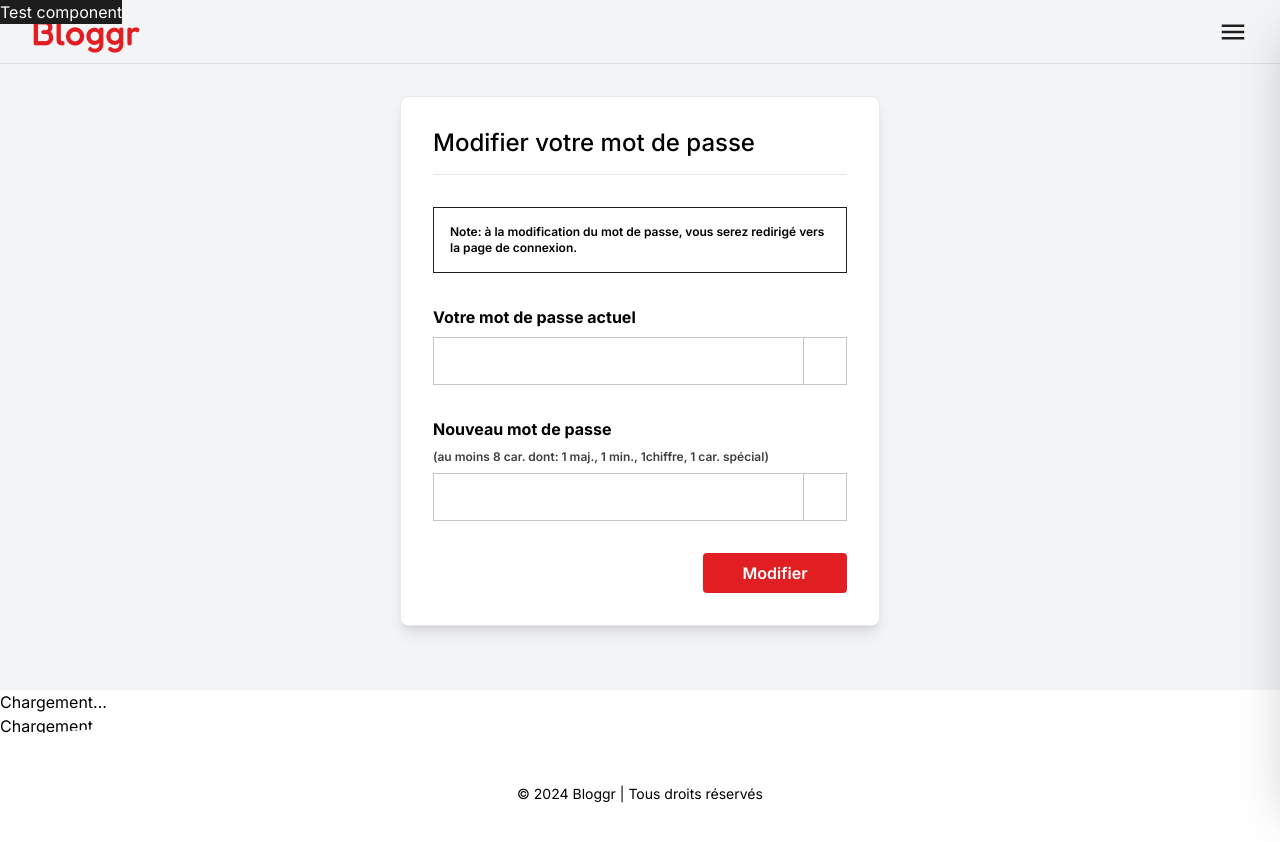
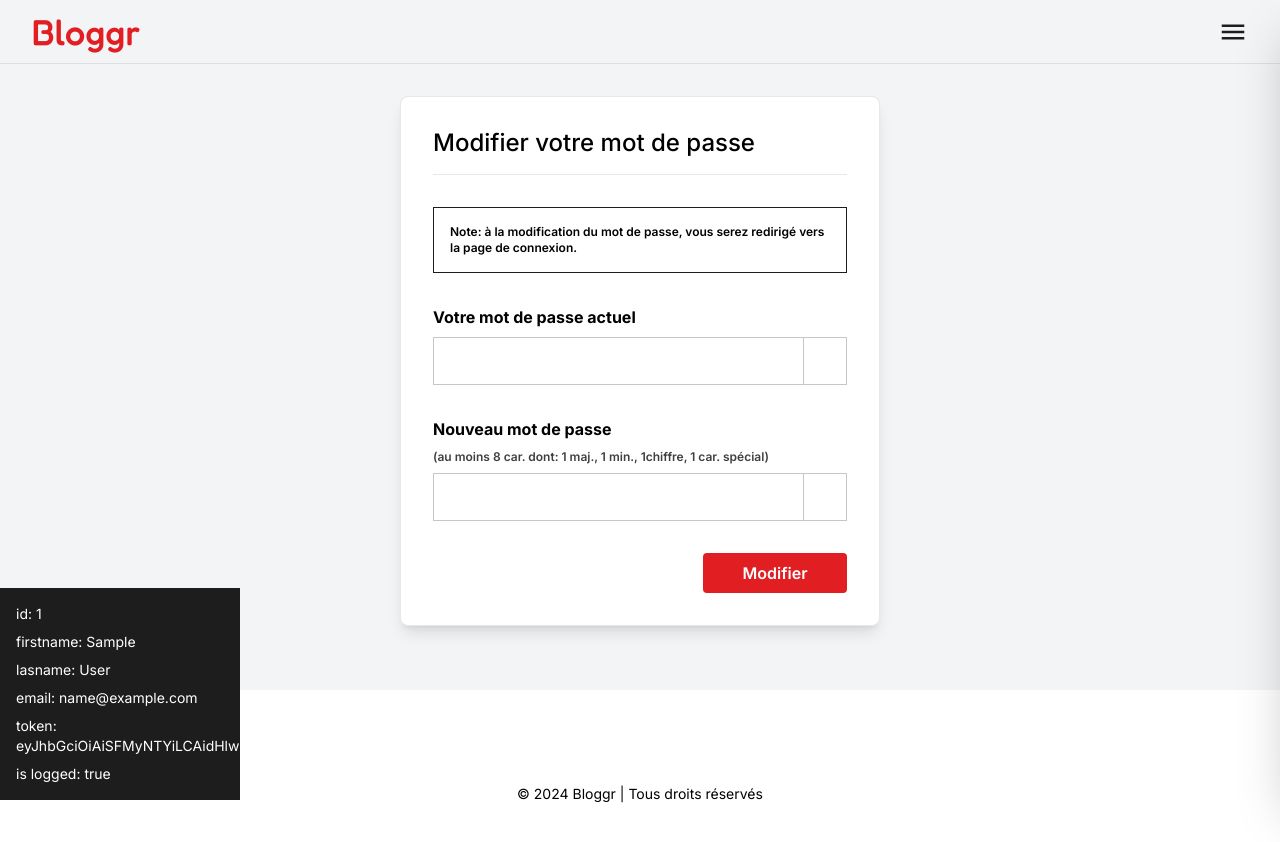
Before and after one commit to Efyx-07/bloggr_frontend, a Next.js app: page /dashboard/compte in a window 1280 px wide. Shown: the top 842 px of the page. Built offline with nearby package versions, Linux system fonts and the light colour scheme; no server answers; sample sign-in values are in the browser's storage; some icons are missing.

Commit message:
app init

```diff
--- /dev/null
+++ b/src/app-initializer/index.tsx
@@ -0,0 +1,29 @@
+'use client';
+
+import useAdminStore from '@/stores/adminStore';
+import { useEffect } from 'react';
+
+// Wrapper pour initialiser l'app avec les méthodes données
+// ===========================================================================================
+export function AppInitializer({ children }: { children: React.ReactNode }) {
+  const { setAdminData } = useAdminStore();
+  useEffect(() => loadDataFromLocalStorage(setAdminData), []);
+  return <>{children}</>;
+}
+
+// Récupère les données du local storage (admin et token) et met à jour la méthode du store
+// ===========================================================================================
+function loadDataFromLocalStorage(
+  setAdminData: (data: { admin: any; token: string }) => void,
+) {
+  const storedAdmin = localStorage.getItem('admin');
+  const storedToken = localStorage.getItem('token');
+  if (storedAdmin && storedToken) {
+    try {
+      const parsedAdmin = JSON.parse(storedAdmin);
+      setAdminData({ admin: parsedAdmin, token: storedToken });
+    } catch (error) {
+      console.error('Erreur lors de la récupération des données admin:', error);
+    }
+  }
+}
--- a/src/app/layout.tsx
+++ b/src/app/layout.tsx
@@ -1,5 +1,6 @@
 import type { Metadata } from 'next';
 import Providers from './providers';
+import { AppInitializer } from '@/app-initializer';
 import { Inter } from 'next/font/google';
 import Header from '@/components/Header';
 import Footer from '@/components/Footer';
@@ -21,12 +22,14 @@ export default function RootLayout({
   return (
     <html lang="en">
       <body className={inter.className}>
+        <AppInitializer>
           <Providers>
             <Header />
             {children}
             <Footer />
             <TestComponent />
           </Providers>
+        </AppInitializer>
       </body>
     </html>
   );
--- a/src/components/ArticleFull/index.tsx
+++ b/src/components/ArticleFull/index.tsx
@@ -8,7 +8,6 @@ interface ArticleFullProps {
 }
 
 export default function ArticleFull({ article }: ArticleFullProps) {
-
   return (
     <div className="article-full">
       <div className="image-container aspect-video">
--- a/src/components/TestComponent/index.tsx
+++ b/src/components/TestComponent/index.tsx
@@ -1,22 +1,23 @@
-'use client'
-import useAdminStore from "@/stores/adminStore"
+'use client';
+import useAdminStore from '@/stores/adminStore';
 
-export default function TestComponent () {
-    const {admin, token} = useAdminStore();
+export default function TestComponent() {
+  const { admin, token, isLogged } = useAdminStore();
   return (
-        <div className="
-            fixed top-0 left-0 z-50 bg-black text-whiteRelief"
+    <div
+      className="
+            fixed bottom-0 left-0 z-50 max-w-[15rem] bg-black text-whiteRelief overflow-hidden p-4 text-sm"
     >
-            Test component
-            {admin &&
-                <div className="flex flex-col">
+      {admin && (
+        <div className="flex flex-col gap-2">
           <p>id: {admin.id}</p>
           <p>firstname: {admin.firstName}</p>
           <p>lasname: {admin.lastName}</p>
           <p>email: {admin.email}</p>
-                    <p>token: {token}</p>
+          <p>token: {token ? token : 'null'}</p>
+          <p>is logged: {isLogged ? 'true' : 'false'}</p>
         </div>
+      )}
+    </div>
+  );
 }
-        </div>
-    )
-}
--- a/src/interfaces/admin.interface.ts
+++ b/src/interfaces/admin.interface.ts
@@ -7,7 +7,7 @@ export interface Admin {
 }
 
 export interface AdminResponse {
-  admin: Admin,
+  admin: Admin;
   success?: boolean;
   message?: string;
   token?: string | null;
--- a/src/stores/adminStore.ts
+++ b/src/stores/adminStore.ts
@@ -22,7 +22,7 @@ const useAdminStore = create<State>((set, get) => ({
     localStorage.setItem('admin', JSON.stringify(get().admin));
   },
   setAdminData: (admin) => {
-    set({ admin: admin.admin, token: admin.token , isLogged: true });
+    set({ admin: admin.admin, token: admin.token, isLogged: true });
     get().saveAdminDataInLocalStorage();
   },
   logoutAdmin: () => {
```
Lines whose indentation alone changed are shown as unchanged.
